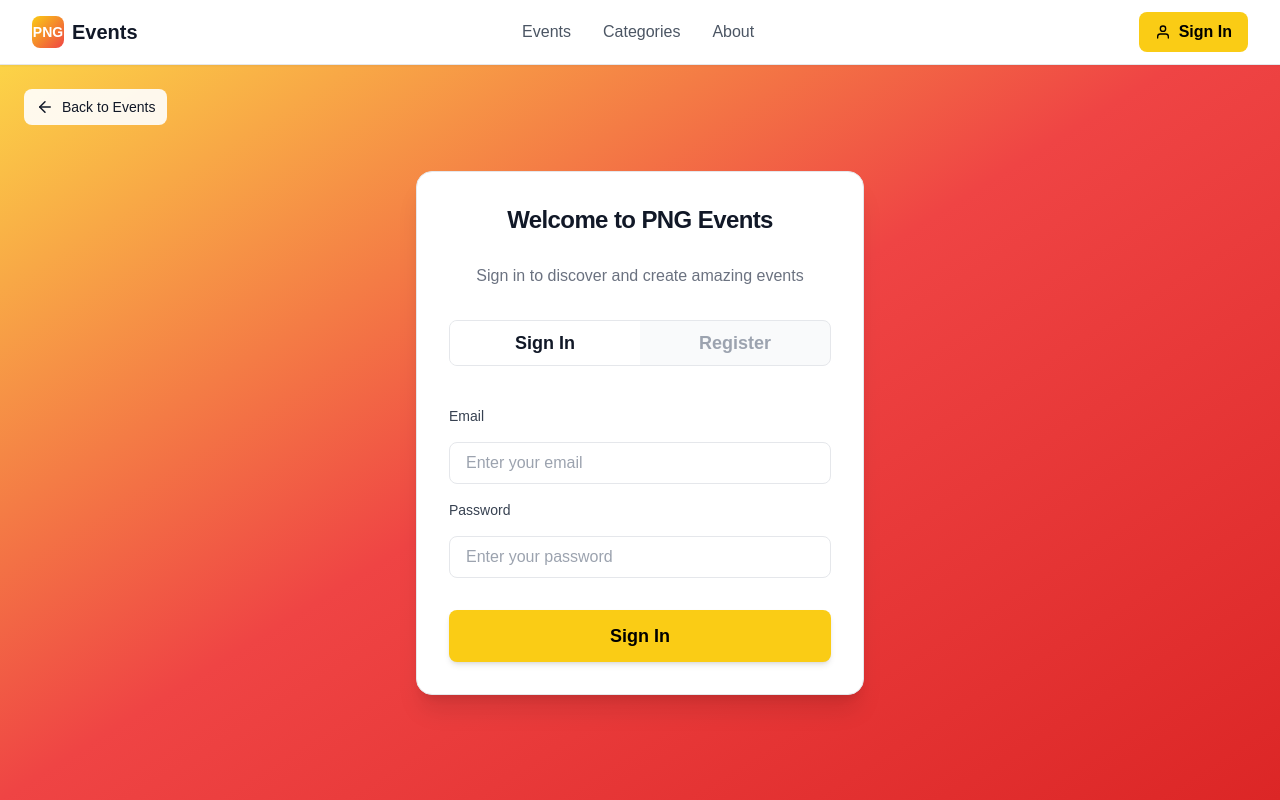
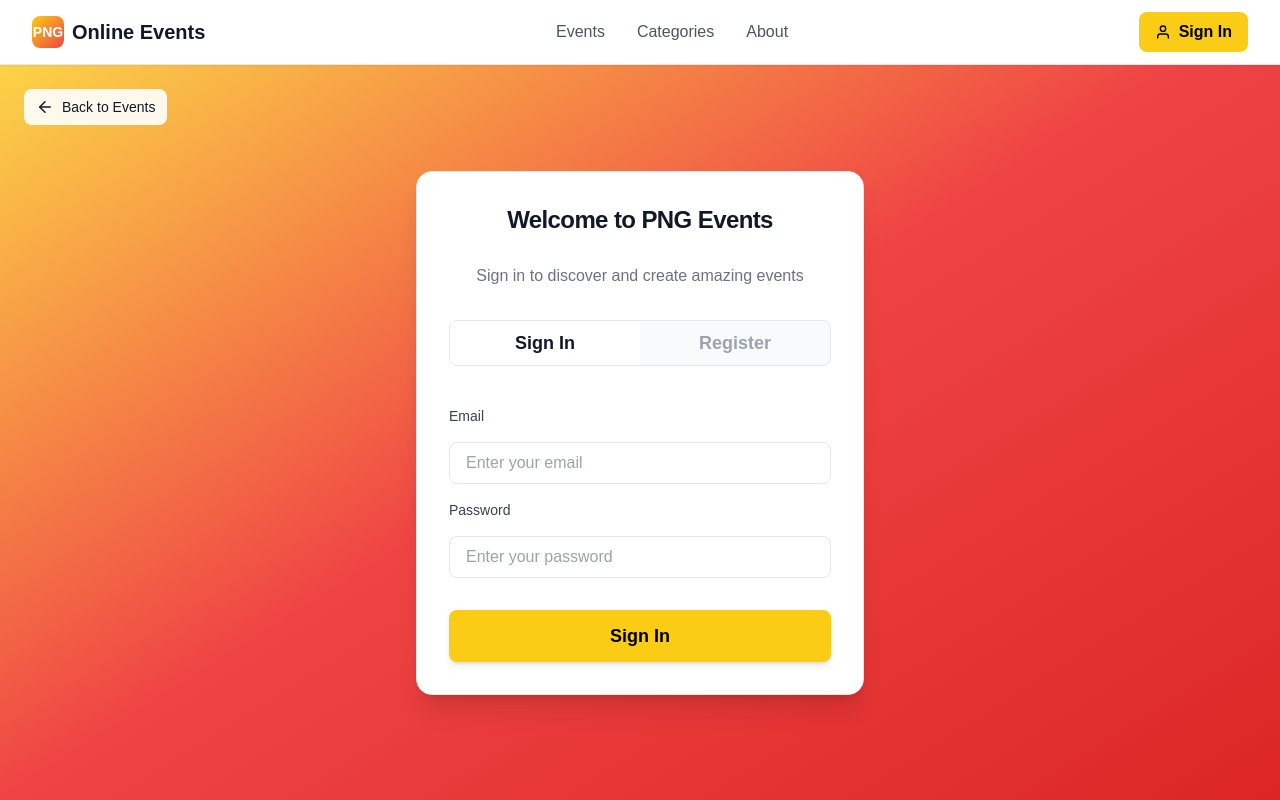
Before and after one commit to Malcolm97/event-planner, a Next.js app: page /signin in a window 1280 px wide. Built offline with nearby package versions, Linux system fonts and the light colour scheme; no server answers.

Commit message:
PWA features

```diff
--- a/src/app/layout.tsx
+++ b/src/app/layout.tsx
@@ -1,5 +1,6 @@
 import type { Metadata } from "next";
 import "./globals.css";
+import { NetworkStatusProvider } from '../context/NetworkStatusContext'; // Import the provider
 
 export const metadata: Metadata = {
   title: "PNG Events - Discover Local Events",
@@ -12,6 +13,7 @@ export default function RootLayout({
   children: React.ReactNode;
 }>) {
   return (
+    <NetworkStatusProvider>
 <html lang="en">
   <link rel="manifest" href="/manifest.json" />
       <body className="antialiased">
@@ -35,5 +37,6 @@ export default function RootLayout({
         />
       </body>
     </html>
+    </NetworkStatusProvider>
   );
 }
--- a/src/components/Header.tsx
+++ b/src/components/Header.tsx
@@ -6,8 +6,10 @@ import { useRouter } from 'next/navigation';
 import { supabase, TABLES } from '../lib/supabase';
 import { FiUser, FiLogOut, FiMenu, FiX } from 'react-icons/fi';
 import Image from 'next/image'; // Import Image component
+import { useNetworkStatus } from '../context/NetworkStatusContext'; // Import the hook
 
 export default function Header() {
+  const { isOnline } = useNetworkStatus(); // Get the status
   const [user, setUser] = useState<any>(null);
   const [userName, setUserName] = useState<string>('');
   const [userPhotoUrl, setUserPhotoUrl] = useState<string | null>(null); // New state for user photo URL
@@ -80,7 +82,9 @@ export default function Header() {
             <div className="w-8 h-8 bg-gradient-to-br from-yellow-400 to-red-500 rounded-lg flex items-center justify-center">
               <span className="text-white font-bold text-sm">PNG</span>
             </div>
-            <span className="text-xl font-bold text-gray-900">Events</span>
+            <span className="text-xl font-bold text-gray-900">
+              {isOnline ? 'Online Events' : 'Offline Events'}
+            </span>
           </Link>
 
           {/* Desktop Navigation */}
--- /dev/null
+++ b/src/context/NetworkStatusContext.tsx
@@ -0,0 +1,35 @@
+'use client';
+
+import React, { createContext, useState, useEffect, useContext, ReactNode } from 'react';
+
+interface NetworkStatusContextProps {
+  isOnline: boolean;
+}
+
+const NetworkStatusContext = createContext<NetworkStatusContextProps>({ isOnline: true });
+
+export const NetworkStatusProvider = ({ children }: { children: ReactNode }) => {
+  const [isOnline, setIsOnline] = useState(navigator.onLine);
+
+  useEffect(() => {
+    const handleOnline = () => setIsOnline(true);
+    const handleOffline = () => setIsOnline(false);
+
+    window.addEventListener('online', handleOnline);
+    window.addEventListener('offline', handleOffline);
+
+    // Cleanup listeners on component unmount
+    return () => {
+      window.removeEventListener('online', handleOnline);
+      window.removeEventListener('offline', handleOffline);
+    };
+  }, []);
+
+  return (
+    <NetworkStatusContext.Provider value={{ isOnline }}>
+      {children}
+    </NetworkStatusContext.Provider>
+  );
+};
+
+export const useNetworkStatus = () => useContext(NetworkStatusContext);
```
